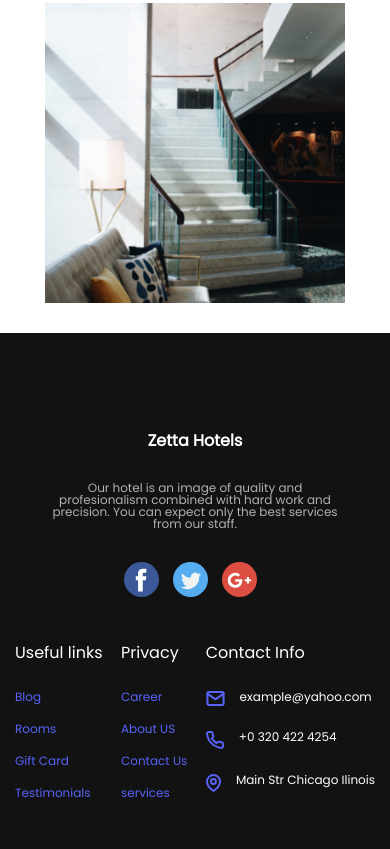
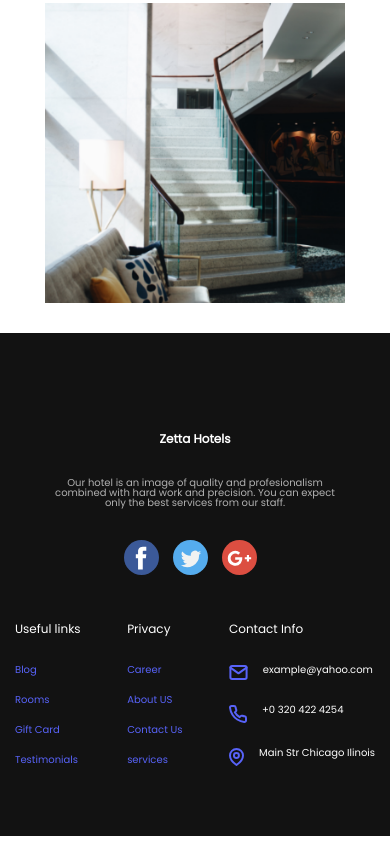
Before and after one commit to Hangonko/Lecture-10, a plain HTML site: page index.html in a window 390 px wide. Shown: the part 1707-2556 px from the top of the page. Drawn offline with Linux system fonts and the light colour scheme.

Commit message:
Responsive Update

```diff
--- a/css/media.css
+++ b/css/media.css
@@ -122,11 +122,15 @@
     .Right_Info {
         display: flex;
         margin: 0 auto;
-        padding-bottom: 30px;
+        padding: 15px;
     }
 
     .Zetta {
         font-size: 16px;
+    }
+
+    .Links_div {
+        margin-right: 10px;
     }
 
     .Links_Head {
@@ -169,4 +173,28 @@
         width: 300px;
         margin-bottom: 25px;
     }
+
+    .Zetta {
+        font-size: 12px;
+    }
+
+    .Links_div {
+        margin-right: 10px;
+    }
+
+    .Links_Head {
+        font-size: 12px;
+    }
+
+    .Zetta_Desc {
+        font-size: 10px;
+    }
+
+    .Links {
+        font-size: 10px;
+    }
+
+    .Line_Text {
+        font-size: 10px;
+    }
 }
--- a/css/style.css
+++ b/css/style.css
@@ -1,4 +1,8 @@
 /* global Start */
+
+body {
+    overflow-x: hidden;
+}
 
 .container {
     max-width: 1088px;
@@ -166,6 +170,7 @@
     background-color: #121212;
     margin-top: 5px;
     padding-top: 100px;
+    padding-bottom: 30px;
 }
 
 .Zetta {
@@ -205,7 +210,6 @@
 }
 
 .Right_Info {
-    padding: 15px;
     display: inline-flex;
     justify-content: space-between;
     max-width: 545px;
```
